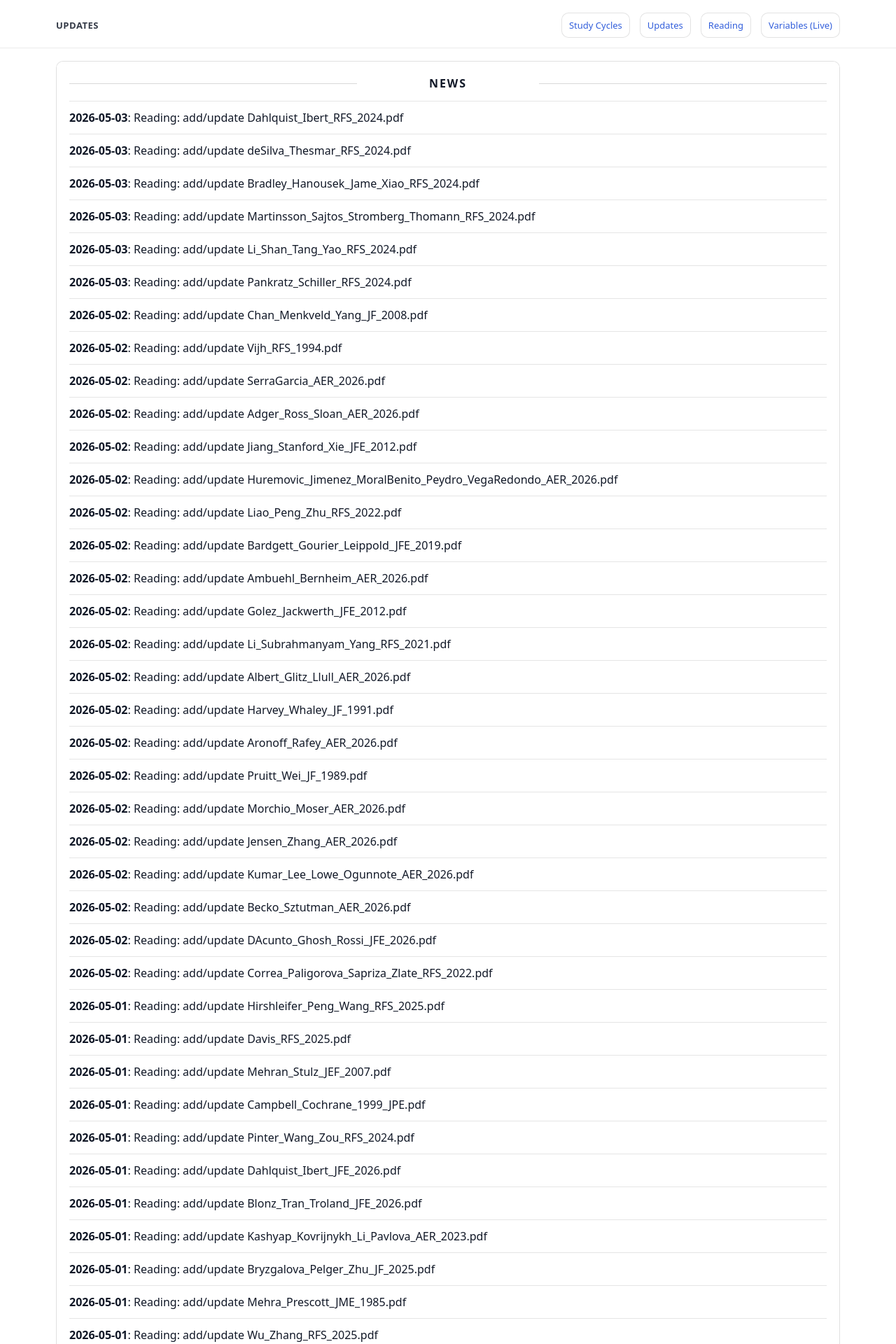
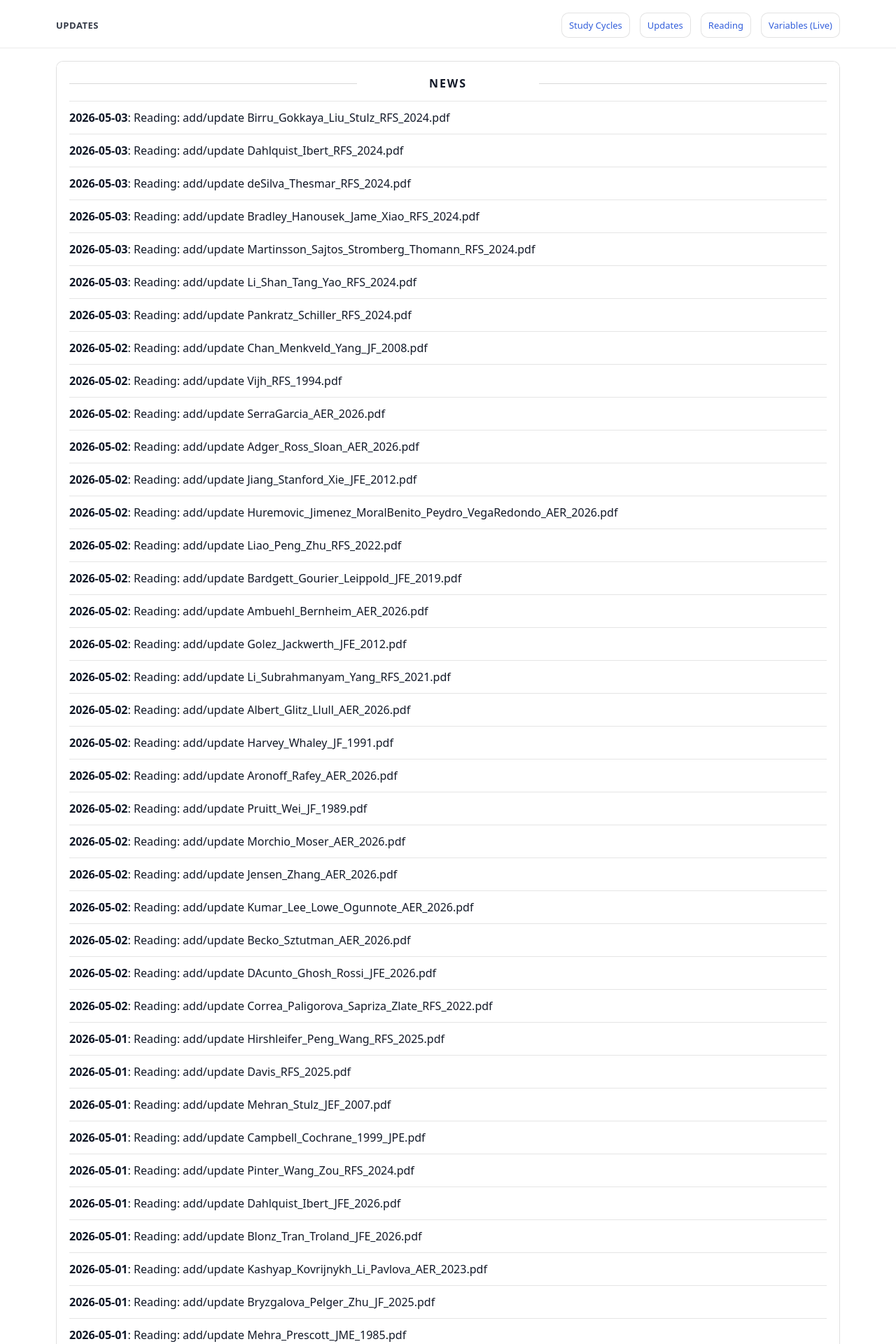
Before and after one commit to yaxinzn/study-archive, a Jekyll site: the page built from updates/index.md, in a window 1280 px wide. Shown: the top 1920 px of the page at 70% size. Built offline with Jekyll 4.4.1, drawn with Linux system fonts in a browser that asks for light colours; some of the changed text lies outside the part shown.

Commit message:
chore: update NEWS feed

```diff
--- a/_data/news.yml
+++ b/_data/news.yml
@@ -1,4 +1,7 @@
 # Auto-generated update history (sorted newest -> oldest). Do not edit manually.
+- ts: "1777760985"
+  date: "2026-05-03"
+  title: "Reading: add/update Birru_Gokkaya_Liu_Stulz_RFS_2024.pdf"
 - ts: "1777760504"
   date: "2026-05-03"
   title: "Reading: add/update Dahlquist_Ibert_RFS_2024.pdf"
```
